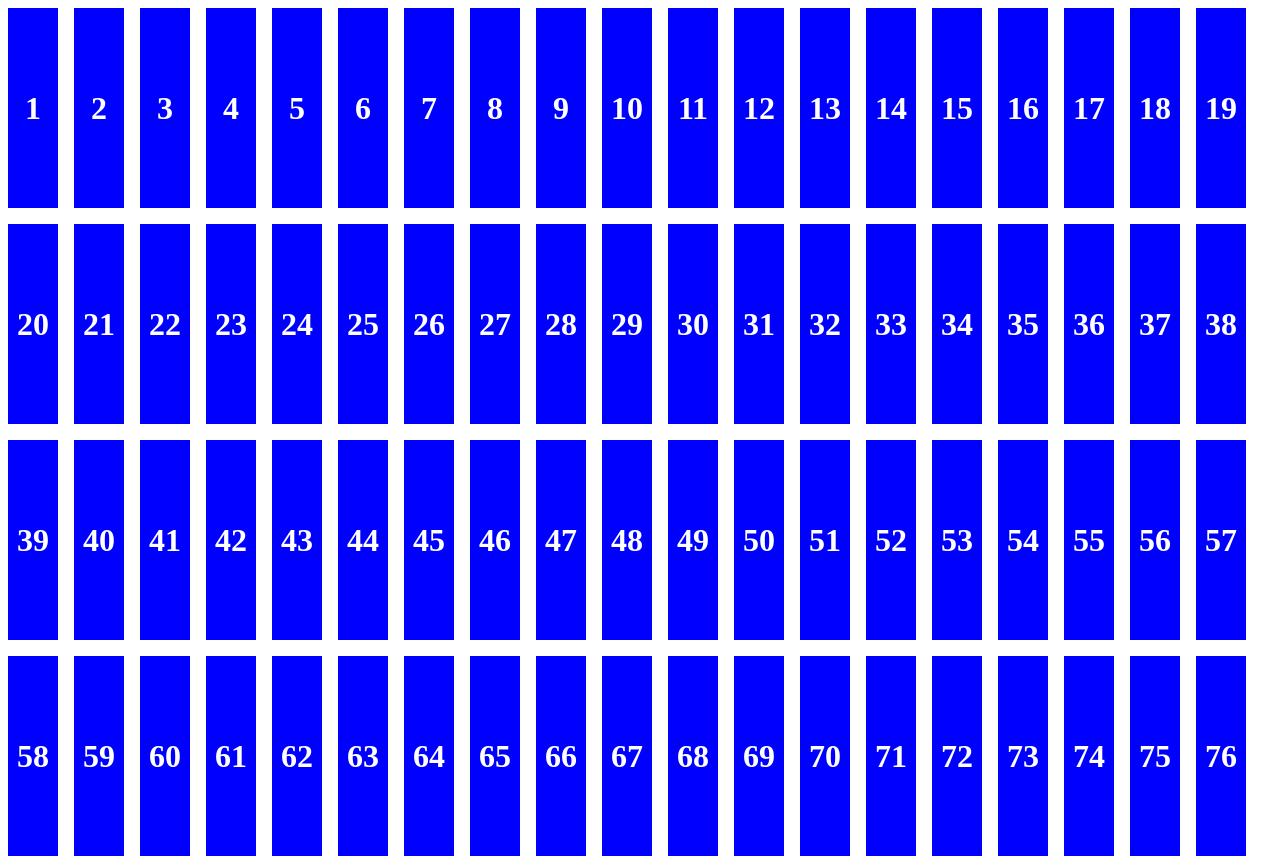
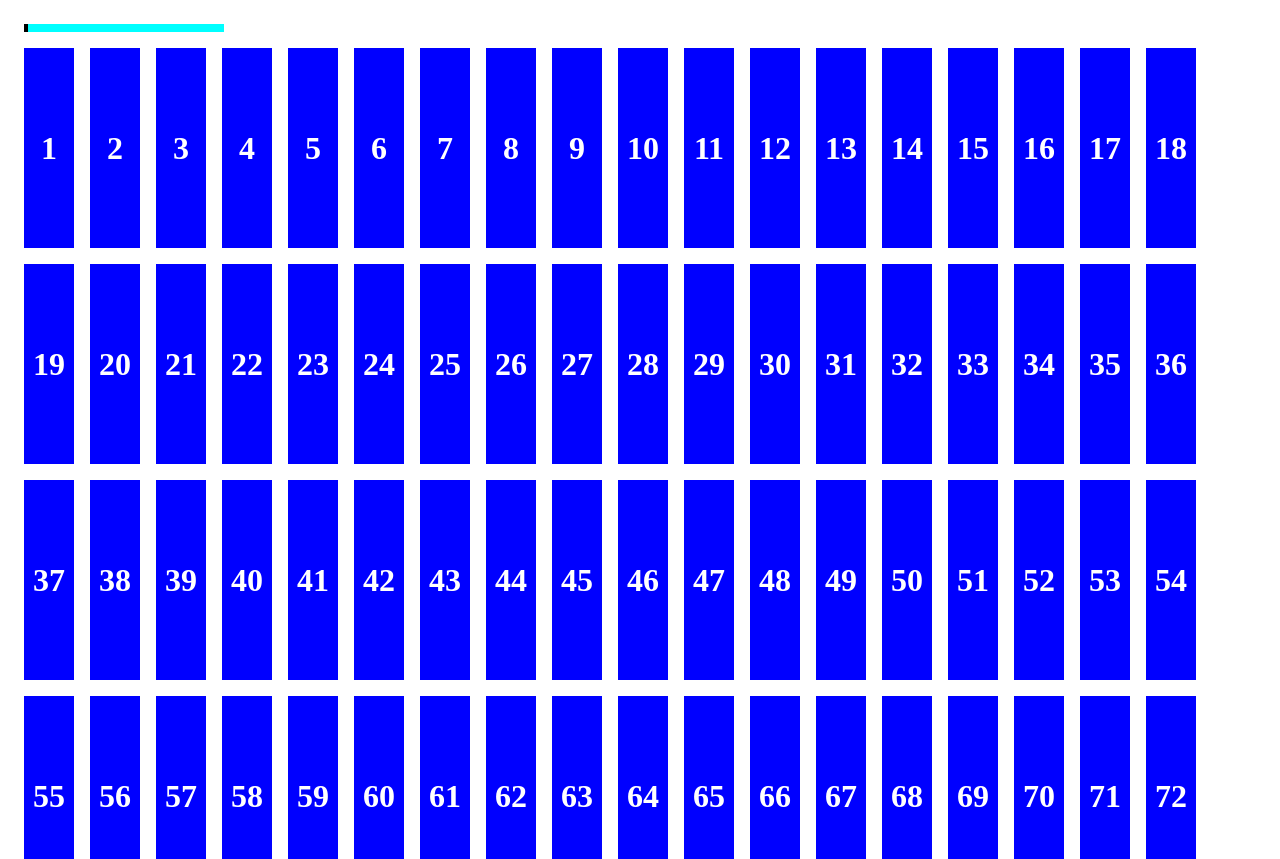
Before and after one commit to Miladkiani/forced-synchronous-layout, a plain HTML site: page index.html in a window 1280 px wide. Shown: the top 859 px of the page. Drawn offline with Linux system fonts and the light colour scheme.

Commit message:
🚀 Adjustment controller

```diff
--- a/index.html
+++ b/index.html
@@ -8,6 +8,9 @@
   </head>
 
   <body>
-    <div class="container" />
+    <div class="adjustment-container">
+      <span class="adjustment-controller" />
+    </div>
+    <main class="container" />
   </body>
 </html>
--- a/script.js
+++ b/script.js
@@ -1,17 +1,36 @@
 document.addEventListener("DOMContentLoaded", () => {
-  const container = document.querySelector(".container");
+  const containerElm = document.querySelector(".container");
+
+  const adjustContainerElm = document.querySelector(".adjustment-container");
+  const adjustControllerElm = document.querySelector(".adjustment-controller");
+
+  let isAdjusting = false;
 
   const createCards = () => {
     Array.from({ length: 100 }).map((item, index) => {
       const newCardElement = document.createElement("article");
       newCardElement.textContent = index + 1;
       newCardElement.className = "card";
-      container.append(newCardElement);
+      containerElm.append(newCardElement);
     });
   };
 
   const updateCardsDimension = (e) => {
     // TODO:
+  };
+
+  const updateControllerUI = (e) => {
+    let newWidth = e.clientX - adjustControllerElm.getBoundingClientRect().left;
+
+    if (newWidth < 0) newWidth = 0;
+    else if (newWidth > adjustContainerElm.offsetWidth)
+      newWidth = adjustContainerElm.offsetWidth;
+
+    adjustControllerElm.style.width = `${newWidth}px`;
+  };
+
+  const updateFontSize = (e) => {
+    isAdjusting = false;
   };
 
   const debounce = (fn, time = 1000) => {
@@ -26,5 +45,18 @@ document.addEventListener("DOMContentLoaded", () => {
 
   window.addEventListener("resize", debounce(updateCardsDimension, 2000));
 
+  window.addEventListener("mousemove", (e) => {
+    if (isAdjusting) updateControllerUI(e);
+  });
+
+  window.addEventListener("mouseup", () => {
+    if (isAdjusting) updateFontSize();
+  });
+
+  adjustContainerElm.addEventListener("mousedown", (e) => {
+    isAdjusting = true;
+    updateControllerUI(e);
+  });
+
   createCards();
 });
--- a/style.css
+++ b/style.css
@@ -1,4 +1,10 @@
+body{
+  padding: 1rem;
+}
+
+
 .container {
+  margin-block-start: 1rem;
   display: flex;
   gap: 1rem;
   flex-wrap: wrap;
@@ -15,3 +21,19 @@
   font-weight: 900;
   font-size: 2em;
 }
+
+/* TODO: check class name */
+.adjustment-container{
+  background-color: aqua;
+  width: 200px;
+  height: 0.5rem;
+  cursor: n-resize;
+}
+
+/* TODO: check class name */
+.adjustment-controller{
+  width: 0.25rem;
+  background-color: black;
+  height: 100%;
+  display: block;
+}
```
